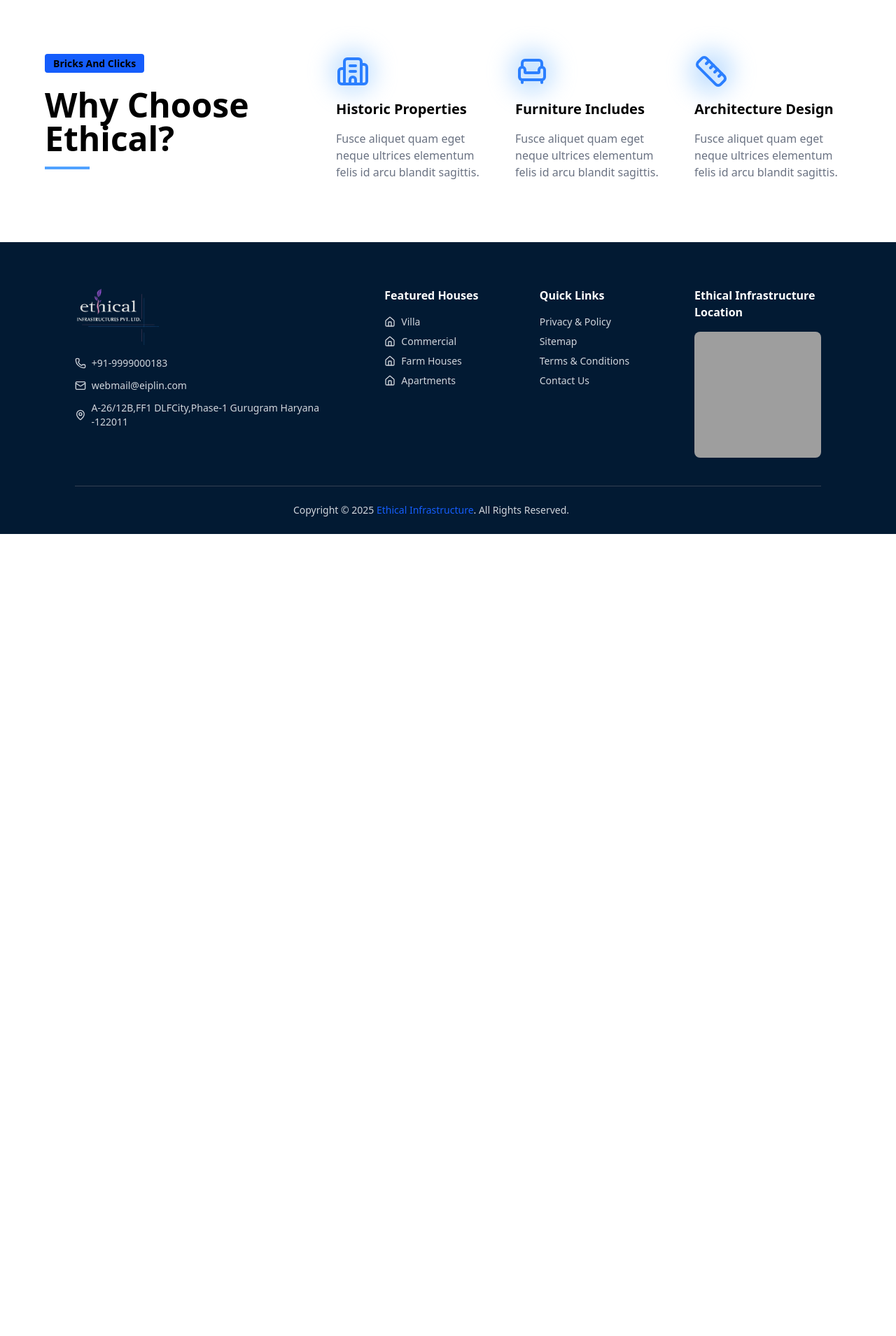
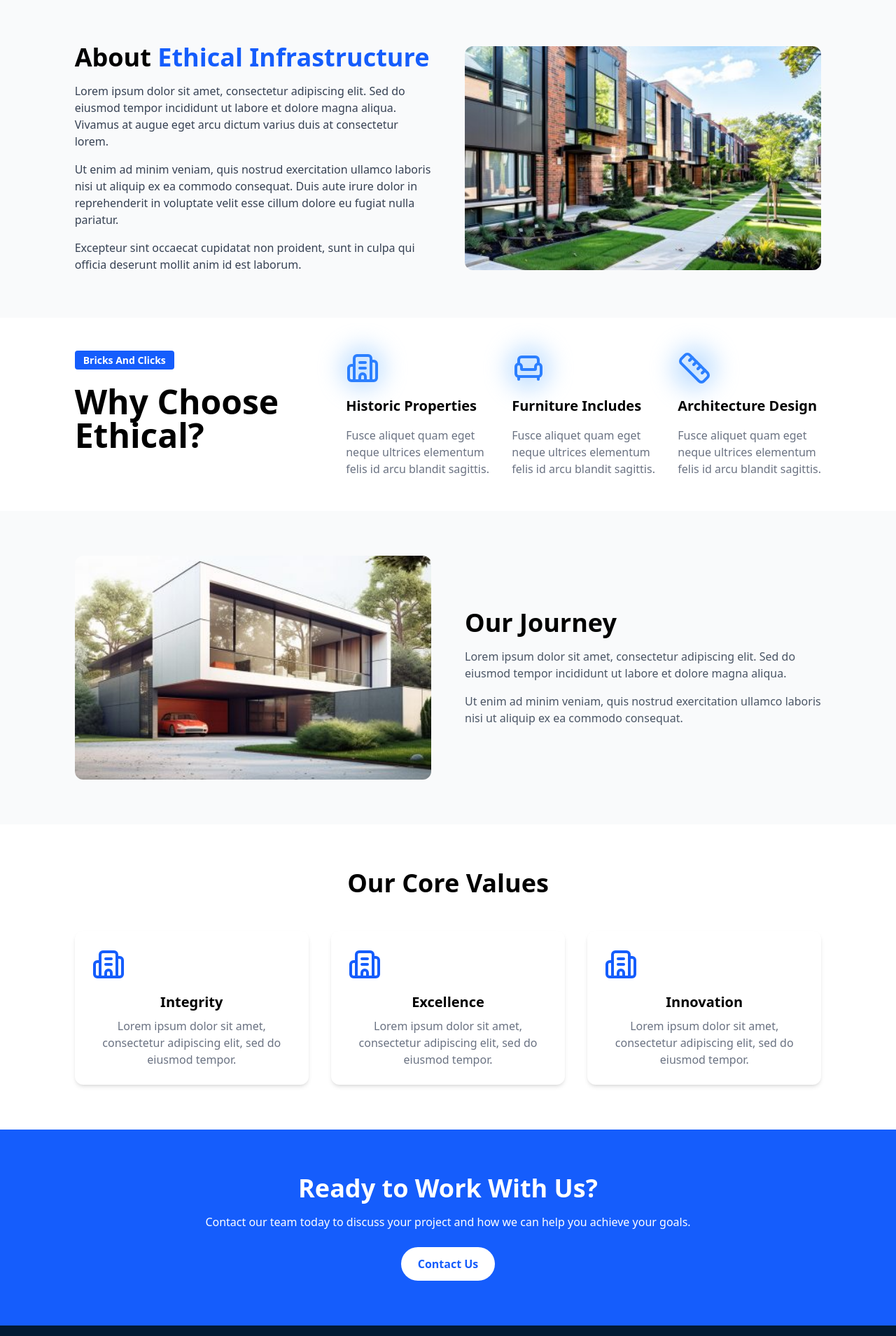
Before and after one commit to BigwigMediaAI/ethicalinfrastructure, a Next.js app: page /about in a window 1280 px wide. Shown: the part 811-2720 px from the top of the page at 70% size. Before the commit the page ends 1574 px from the top, so only its background shows below. Built offline with nearby package versions, Linux system fonts and the light colour scheme; grey boxes are pictures that could not be loaded.

Commit message:
updated about page

```diff
--- a/src/app/about/page.tsx
+++ b/src/app/about/page.tsx
@@ -5,6 +5,8 @@ import bgImage from "../../../assets/team2.jpg";
 import Navbar from "../../../components/Navbar";
 import Footer from "../../../components/Footer";
 import { Building2, Armchair, Ruler } from "lucide-react";
+import image from "../../../assets/property/property1.jpg";
+import image2 from "../../../assets/property/property2.jpg";
 
 const AboutHero = () => {
   return (
@@ -32,18 +34,56 @@ const AboutHero = () => {
         </div>
       </section>
 
+      {/* ===== ABOUT COMPANY SECTION ===== */}
+      <section className="py-16 bg-gray-50">
+        <div className="w-11/12 md:w-5/6 mx-auto flex flex-col md:flex-row items-center gap-12">
+          {/* Text Content */}
+          <div className="md:w-1/2">
+            <h2 className="text-4xl font-bold mb-4">
+              About{" "}
+              <span className="text-blue-600">Ethical Infrastructure</span>
+            </h2>
+            <p className="text-gray-700 mb-4">
+              Lorem ipsum dolor sit amet, consectetur adipiscing elit. Sed do
+              eiusmod tempor incididunt ut labore et dolore magna aliqua.
+              Vivamus at augue eget arcu dictum varius duis at consectetur
+              lorem.
+            </p>
+            <p className="text-gray-700 mb-4">
+              Ut enim ad minim veniam, quis nostrud exercitation ullamco laboris
+              nisi ut aliquip ex ea commodo consequat. Duis aute irure dolor in
+              reprehenderit in voluptate velit esse cillum dolore eu fugiat
+              nulla pariatur.
+            </p>
+            <p className="text-gray-700">
+              Excepteur sint occaecat cupidatat non proident, sunt in culpa qui
+              officia deserunt mollit anim id est laborum.
+            </p>
+          </div>
+
+          {/* Image */}
+          <div className="md:w-1/2">
+            <Image
+              src={image2}
+              alt="About Company"
+              className="rounded-xl object-cover w-full h-80"
+            />
+          </div>
+        </div>
+      </section>
+
       {/* WHY CHOOSE ENDORA SECTION */}
-      <section className="py-20 px-6 md:px-16 bg-white">
-        <div className="max-w-7xl mx-auto flex flex-col lg:flex-row items-start gap-12">
+      <section className="py-12  bg-white">
+        <div className="w-11/12 md:w-5/6 mx-auto flex flex-col lg:flex-row items-start gap-12">
           {/* LEFT TITLE BLOCK */}
           <div className="lg:w-1/3">
-            <span className="bg-blue-600 text-black text-sm font-semibold px-3 py-1 rounded">
+            <span className="bg-blue-600 text-white text-sm font-semibold px-3 py-1 rounded">
               Bricks And Clicks
             </span>
             <h2 className="text-4xl md:text-5xl font-bold mt-6 mb-4">
               Why Choose <br /> Ethical?
             </h2>
-            <div className="w-16 h-1 bg-blue-400 mb-6"></div>
+            {/* <div className="w-16 h-1 bg-blue-400 mb-6"></div> */}
           </div>
 
           {/* RIGHT FEATURE BOXES */}
@@ -90,6 +130,63 @@ const AboutHero = () => {
         </div>
       </section>
 
+      <section className="py-16 bg-gray-50">
+        <div className="w-11/12 md:w-5/6 mx-auto flex flex-col md:flex-row items-center gap-12">
+          <div className="md:w-1/2">
+            <Image
+              src={image}
+              alt="Our Story"
+              className="rounded-xl object-cover w-full h-80"
+            />
+          </div>
+          <div className="md:w-1/2">
+            <h2 className="text-4xl font-bold mb-4">Our Journey</h2>
+            <p className="text-gray-600 mb-4">
+              Lorem ipsum dolor sit amet, consectetur adipiscing elit. Sed do
+              eiusmod tempor incididunt ut labore et dolore magna aliqua.
+            </p>
+            <p className="text-gray-600">
+              Ut enim ad minim veniam, quis nostrud exercitation ullamco laboris
+              nisi ut aliquip ex ea commodo consequat.
+            </p>
+          </div>
+        </div>
+      </section>
+
+      <section className="py-16">
+        <div className="w-11/12 md:w-5/6 mx-auto text-center">
+          <h2 className="text-4xl font-bold mb-12">Our Core Values</h2>
+          <div className="grid grid-cols-1 md:grid-cols-3 gap-8">
+            {["Integrity", "Excellence", "Innovation"].map((value) => (
+              <div
+                key={value}
+                className="bg-white p-6 rounded-xl shadow-md hover:shadow-lg transition"
+              >
+                <div className="text-blue-600 mb-4">
+                  <Building2 size={48} />
+                </div>
+                <h3 className="text-xl font-semibold mb-2">{value}</h3>
+                <p className="text-gray-500">
+                  Lorem ipsum dolor sit amet, consectetur adipiscing elit, sed
+                  do eiusmod tempor.
+                </p>
+              </div>
+            ))}
+          </div>
+        </div>
+      </section>
+
+      <section className="py-16 bg-blue-600 text-white text-center">
+        <h2 className="text-4xl font-bold mb-4">Ready to Work With Us?</h2>
+        <p className="mb-6">
+          Contact our team today to discuss your project and how we can help you
+          achieve your goals.
+        </p>
+        <button className="bg-white text-blue-600 px-6 py-3 rounded-full font-semibold hover:bg-gray-100 transition">
+          Contact Us
+        </button>
+      </section>
+
       <Footer />
     </>
   );
```
